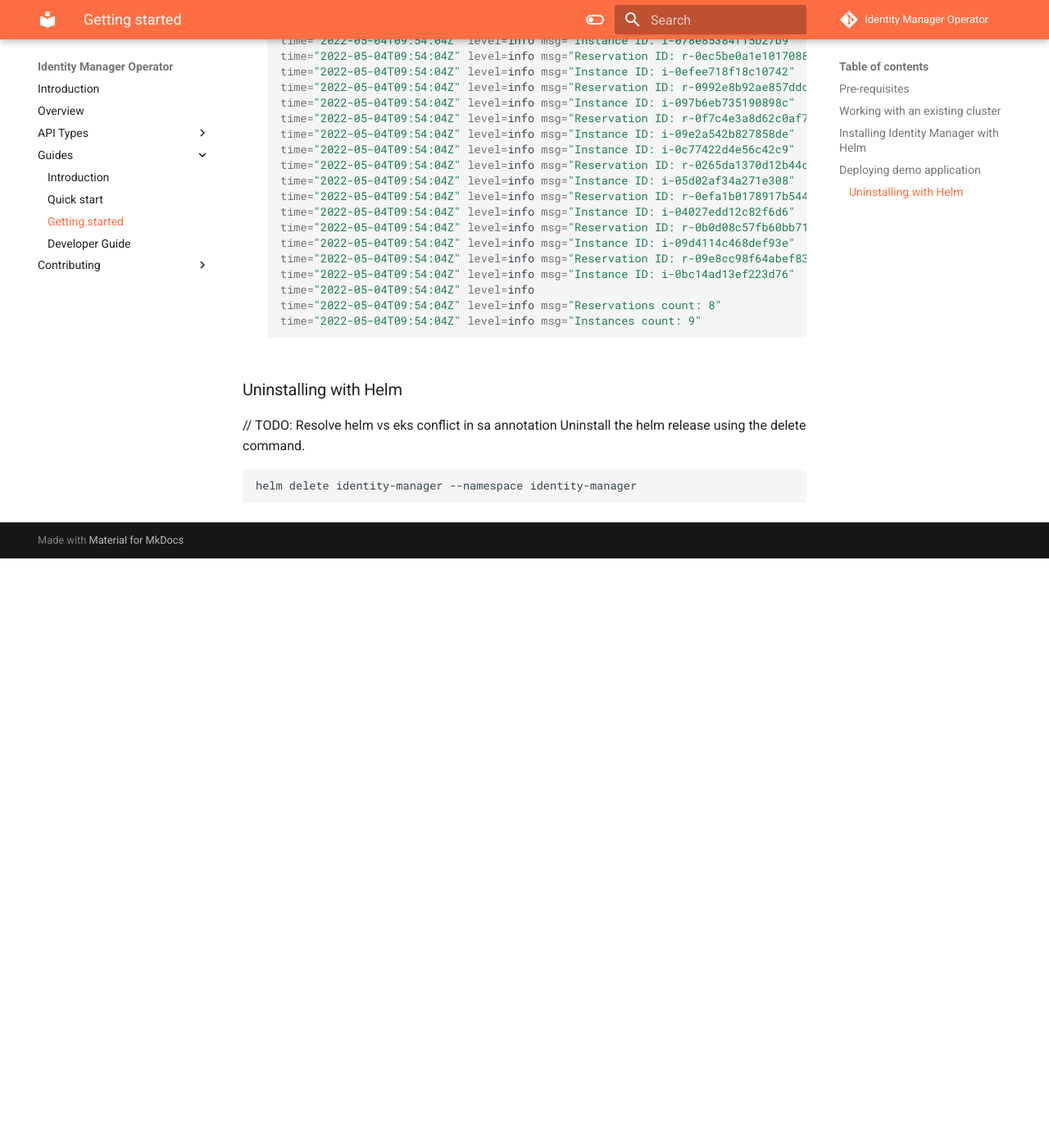
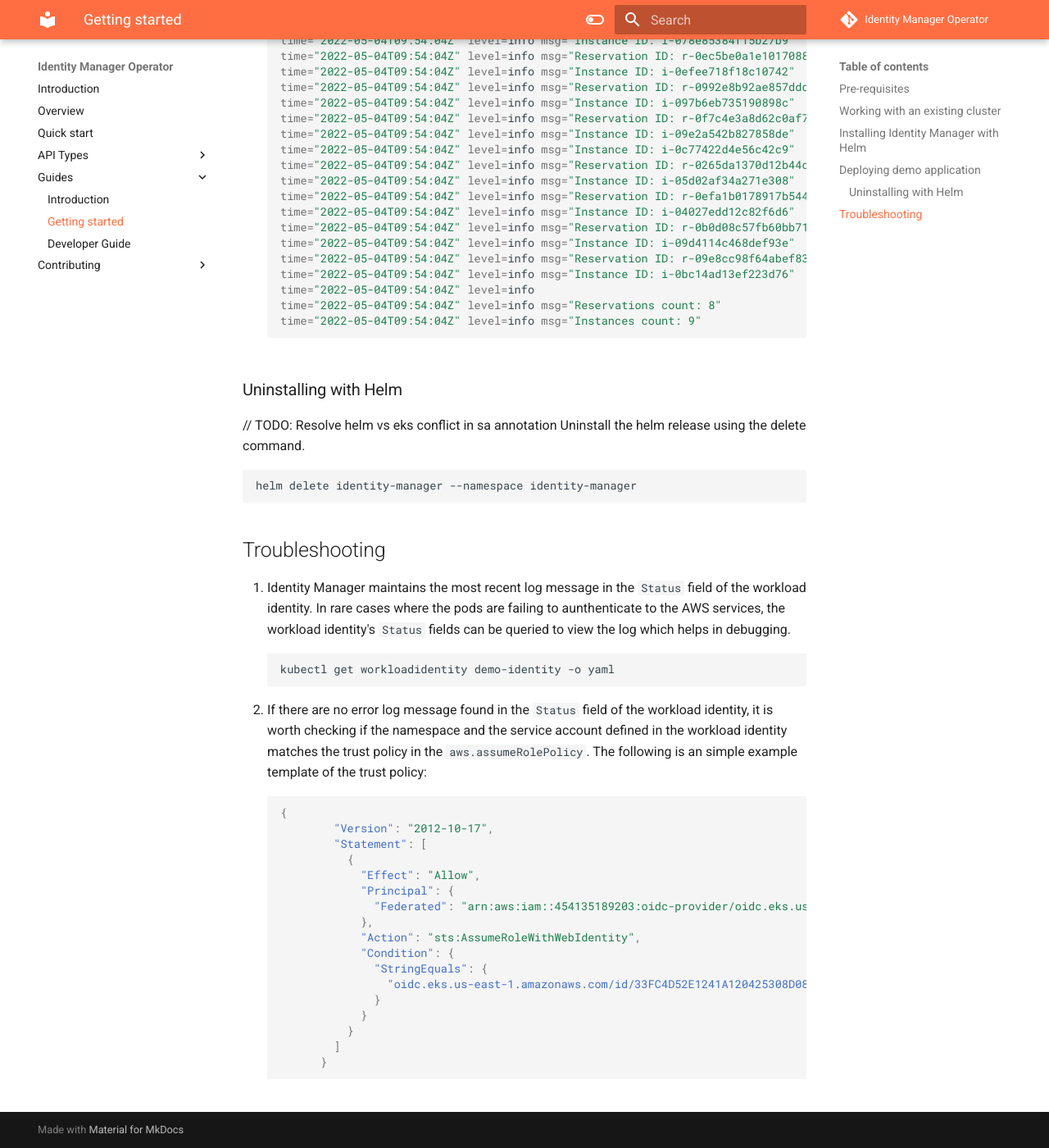
Before and after one commit to invisibl-cloud/identity-manager-docs, an MkDocs documentation site: the page built from docs/guides-getting-started.md, in a window 1280 px wide and 1400 px high, scrolled down 3788 px. Shown: the whole window at 82% size. Built offline with MkDocs 1.6.1 and Material for MkDocs 9.7.7, drawn with Linux system fonts in a browser that asks for light colours; comment, search, counter and statistics services are not loaded; before the commit the page ends 4469 px from its top, so only the background shows below that.

Commit message:
update docs

````diff
--- a/docs/guides-getting-started.md
+++ b/docs/guides-getting-started.md
@@ -187,3 +187,30 @@ Uninstall the helm release using the delete command.
 ```bash
 helm delete identity-manager --namespace identity-manager
 ```
+
+## Troubleshooting
+
+1. Identity Manager maintains the most recent log message in the `Status` field of the workload identity. In rare cases where the pods are failing to aunthenticate to the AWS services, the workload identity's `Status` fields can be queried to view the log which helps in debugging.
+```bash
+kubectl get workloadidentity demo-identity -o yaml
+```
+2. If there are no error log message found in the `Status` field of the workload identity, it is worth checking if the namespace and the service account defined in the workload identity matches the trust policy in the `aws.assumeRolePolicy`. The following is an simple example template of the trust policy:
+``` json
+{
+        "Version": "2012-10-17",
+        "Statement": [
+          {
+            "Effect": "Allow",
+            "Principal": {
+              "Federated": "arn:aws:iam::454135189203:oidc-provider/oidc.eks.us-east-1.amazonaws.com/id/33FC4D52E1241A120425308D0853F923A"
+            },
+            "Action": "sts:AssumeRoleWithWebIdentity",
+            "Condition": {
+              "StringEquals": {
+                "oidc.eks.us-east-1.amazonaws.com/id/33FC4D52E1241A120425308D0853F923A:sub": "system:serviceaccount:<namespace>:<service account>"
+              }
+            }
+          }
+        ]
+      }
+```
--- a/mkdocs.yml
+++ b/mkdocs.yml
@@ -34,11 +34,11 @@ markdown_extensions:
 nav:
   - Introduction: index.md
   - Overview: api-overview.md
+  - Quick start: guides-quick-start.md
   - API Types:
       - WorkloadIdentity: api-workloadidentity.md
   - Guides:
       - Introduction: guides-introduction.md
-      - Quick start: guides-quick-start.md
       - Getting started: guides-getting-started.md
       - Developer Guide: developer-guide.md
   - Contributing:
````
Also changed, not shown: docs/guides-quick-start.md (+0 -2 lines).
